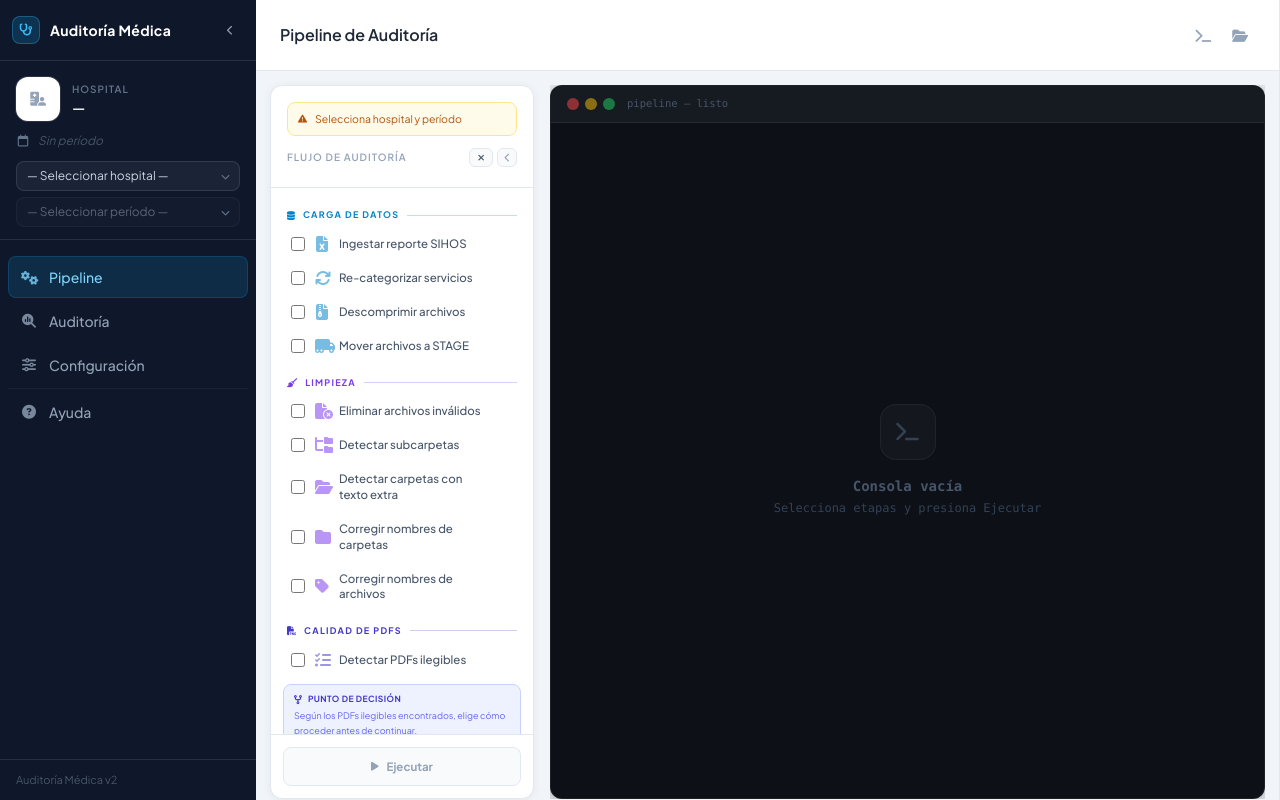
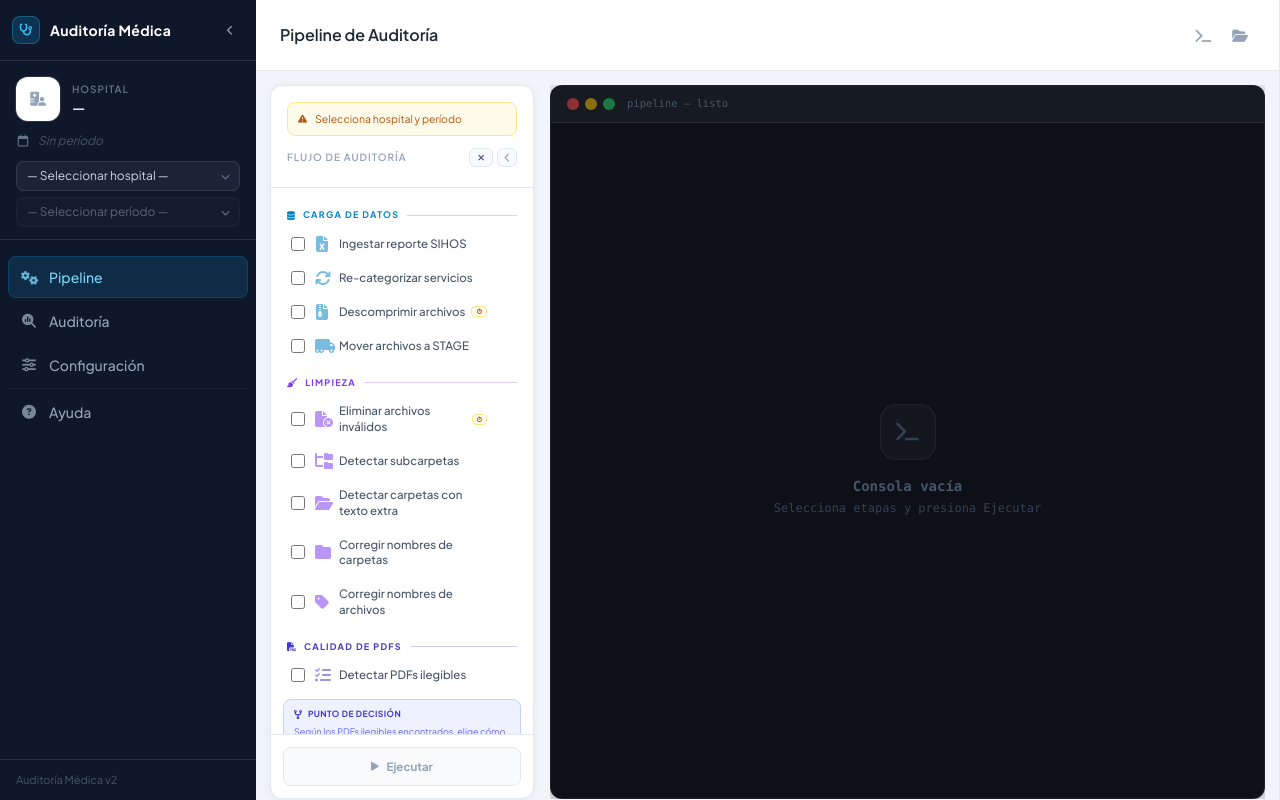
Before and after one commit to SanAfaGal/medical-audit-v2, a FastAPI app: page / in a window 1280 px wide. Run offline with FastAPI, Linux system fonts and the light colour scheme; data that the repository does not hold is empty; parts of the project's set-up code (start-up, migrations or seed data) failed here and were passed over.

Commit message:
feat(pipeline): agregar badge ⏱ a etapas intensivas y limpiar descripciones
Marca con heavy:true las etapas que pueden tardar mucho:
COMPRESS_AUDIT, LOAD_DRIVE_ZIP, REMOVE_NON_PDF. Elimina el prefijo
⏱ redundante del texto de las descripciones ya que el badge lo representa.

Co-Authored-By: Claude Sonnet 4.6 <noreply@anthropic.com>

```diff
--- a/app/templates/pipeline/index.html
+++ b/app/templates/pipeline/index.html
@@ -921,12 +921,12 @@ function pipeline() {
       { type:'phase', label:'Carga de datos', color:'#0284c7', icon:'fa-solid fa-database' },
       { type:'stage', id:'LOAD_AND_PROCESS',    label:'Ingestar reporte SIHOS',    icon:'fa-solid fa-file-excel',    phaseColor:'#0284c7' },
       { type:'stage', id:'RECATEGORIZE_SERVICES', label:'Re-categorizar servicios', icon:'fa-solid fa-arrows-rotate', phaseColor:'#0284c7' },
-      { type:'stage', id:'LOAD_DRIVE_ZIP',      label:'Descomprimir archivos',     icon:'fa-solid fa-file-zipper',   phaseColor:'#0284c7' },
+      { type:'stage', id:'LOAD_DRIVE_ZIP',      label:'Descomprimir archivos',     icon:'fa-solid fa-file-zipper',   phaseColor:'#0284c7', heavy:true },
       { type:'stage', id:'RUN_STAGING',         label:'Mover archivos a STAGE',    icon:'fa-solid fa-truck-moving',  phaseColor:'#0284c7' },
 
       // ── 2. LIMPIEZA ──────────────────────────────────────────────────────
       { type:'phase', label:'Limpieza', color:'#7c3aed', icon:'fa-solid fa-broom' },
-      { type:'stage', id:'REMOVE_NON_PDF',                label:'Eliminar archivos inválidos',        icon:'fa-solid fa-file-circle-xmark',      phaseColor:'#7c3aed' },
+      { type:'stage', id:'REMOVE_NON_PDF',                label:'Eliminar archivos inválidos',        icon:'fa-solid fa-file-circle-xmark',      phaseColor:'#7c3aed', heavy:true },
       { type:'stage', id:'CHECK_NESTED_FOLDERS',          label:'Detectar subcarpetas',               icon:'fa-solid fa-folder-tree',            phaseColor:'#7c3aed' },
       { type:'stage', id:'CHECK_FOLDERS_WITH_EXTRA_TEXT', label:'Detectar carpetas con texto extra',  icon:'fa-solid fa-folder-open',            phaseColor:'#7c3aed' },
       { type:'stage', id:'NORMALIZE_DIR_NAMES',           label:'Corregir nombres de carpetas',       icon:'fa-solid fa-folder',                 phaseColor:'#7c3aed' },
@@ -954,7 +954,7 @@ function pipeline() {
       // ── 5. CIERRE ────────────────────────────────────────────────────────
       { type:'phase', label:'Cierre', color:'#059669', icon:'fa-solid fa-box-archive' },
       { type:'stage', id:'ORGANIZE',       label:'Organizar en AUDIT',   icon:'fa-solid fa-boxes-stacked', phaseColor:'#059669' },
-      { type:'stage', id:'COMPRESS_AUDIT', label:'Comprimir documentos', icon:'fa-solid fa-file-zipper',  phaseColor:'#059669' },
+      { type:'stage', id:'COMPRESS_AUDIT', label:'Comprimir documentos', icon:'fa-solid fa-file-zipper',  phaseColor:'#059669', heavy:true },
 
       // ── 6. DESCARGAS — SIHOS ────────────────────────────────────────────
       { type:'phase', label:'Descargas · SIHOS', color:'#0369a1', icon:'fa-solid fa-hospital' },
@@ -981,7 +981,7 @@ function pipeline() {
       { id:'NORMALIZE_FILES',         label:'Corregir nombres de archivos',      description:'Corrige nombres en dos pasos: (1) aplica sustituciones de prefijo configuradas (ej. FVE→FEV); (2) renombra archivos con nombre inválido al formato {PREFIJO}_{NIT}_{FACTURA}.pdf. Reporta los que no se pueden renombrar.' },
       { id:'LIST_UNREADABLE_PDFS',    label:'Detectar PDFs ilegibles',           description:'Detecta PDFs de factura sin capa de texto (escaneados sin OCR). Solo lista los archivos afectados; no los modifica. Úsala para decidir entre la Opción A (eliminar + re-descargar) o la Opción B (aplicar OCR).' },
       { id:'DELETE_UNREADABLE_PDFS',  label:'Eliminar PDFs ilegibles',           description:'[Opción A] Elimina permanentemente los PDFs detectados sin capa de texto. Combínala con "Descargar PDFs desde SIHOS" para reemplazarlos con versiones digitales correctas.' },
-      { id:'CHECK_INVOICES',          label:'Aplicar OCR a los PDFs',            description:'[Opción B] ⏱ Proceso intensivo — puede tardar varios minutos. Aplica OCR con ocrmypdf (8 hilos en paralelo) a los PDFs sin capa de texto y los convierte a PDF/A con texto extraíble.' },
+      { id:'CHECK_INVOICES',          label:'Aplicar OCR a los PDFs',            description:'[Opción B] Aplica OCR con ocrmypdf (8 hilos en paralelo) a los PDFs sin capa de texto y los convierte a PDF/A con texto extraíble.' },
       { id:'VERIFY_INVOICE_CODE',     label:'Verificar número en PDF',           description:'Lee el texto de cada PDF de factura y verifica que el número de la carpeta aparezca dentro del documento. Reporta con [WARN] las facturas cuyo PDF no contiene su propio número.' },
       { id:'CHECK_INVOICE_NUMBER_ON_FILES', label:'Verificar nombres de archivos', description:'Recorre cada carpeta de STAGE y verifica que todos los archivos contengan el número de factura de la carpeta en su nombre. Reporta los archivos desajustados.' },
       { id:'CHECK_DIRS',              label:'Detectar carpetas faltantes',        description:'Comprueba que cada factura en estado PRESENTE tenga su carpeta en STAGE. Las que no la tienen se marcan como FALTANTE para recuperarlas desde Drive.' },
@@ -991,10 +991,10 @@ function pipeline() {
       { id:'VERIFY_CUFE',             label:'Verificar CUFE',                     description:'Valida que cada PDF de factura contenga un código CUFE válido. Las carpetas sin CUFE se renombran añadiendo el sufijo _SINCUFE para identificación visual.' },
       { id:'ORGANIZE',                label:'Organizar en AUDIT',                 description:'Mueve de STAGE a AUDIT las carpetas de facturas PRESENTE sin hallazgos pendientes, organizándolas en subcarpetas por administradora y contrato. Actualiza su estado a AUDITADA en la base de datos.' },
       { id:'COMPRESS_AUDIT',          label:'Comprimir documentos',               description:'Comprime con Ghostscript (calidad ebook, 150 dpi) todos los PDFs en AUDIT. Reduce el tamaño de archivo sin pérdida visual significativa. Reporta ahorro total en MB. Los archivos que no puedan comprimirse se registran como advertencia y se omiten.' },
-      { id:'DOWNLOAD_INVOICES_FROM_SIHOS', label:'Descargar facturas desde SIHOS', description:'⏱ Proceso intensivo — requiere sesión en SIHOS. Descarga el PDF de factura de cada factura PENDIENTE con hallazgo sin resolver del tipo de documento seleccionado. Solo descarga la factura en sí; no otros documentos del expediente.' },
-      { id:'DOWNLOAD_MEDICATION_SHEETS',   label:'Descargar hojas de medicamentos', description:'⏱ Proceso intensivo — requiere sesión en SIHOS. Descarga las hojas de medicamentos de facturas PENDIENTE con hallazgo sin resolver del tipo seleccionado y número de admisión registrado.' },
-      { id:'DOWNLOAD_DRIVE',          label:'Descargar carpetas (Drive)',          description:'⏱ Puede tardar varios minutos. Busca en Google Drive las carpetas de facturas marcadas como FALTANTE y las descarga a STAGE. Su estado se actualiza automáticamente a PRESENTE.' },
-      { id:'DOWNLOAD_MISSING_DOCS',   label:'Descargar documentos faltantes',     description:'⏱ Puede tardar varios minutos. Para cada hallazgo pendiente, busca en Google Drive el archivo esperado ({prefijo}_{NIT}_{factura}.pdf) y lo descarga a la carpeta correspondiente en STAGE.' },
+      { id:'DOWNLOAD_INVOICES_FROM_SIHOS', label:'Descargar facturas desde SIHOS', description:'Requiere sesión en SIHOS. Descarga el PDF de factura de cada factura PENDIENTE con hallazgo sin resolver del tipo de documento seleccionado. Solo descarga la factura en sí; no otros documentos del expediente.' },
+      { id:'DOWNLOAD_MEDICATION_SHEETS',   label:'Descargar hojas de medicamentos', description:'Requiere sesión en SIHOS. Descarga las hojas de medicamentos de facturas PENDIENTE con hallazgo sin resolver del tipo seleccionado y número de admisión registrado.' },
+      { id:'DOWNLOAD_DRIVE',          label:'Descargar carpetas (Drive)',          description:'Busca en Google Drive las carpetas de facturas marcadas como FALTANTE y las descarga a STAGE. Su estado se actualiza automáticamente a PRESENTE.' },
+      { id:'DOWNLOAD_MISSING_DOCS',   label:'Descargar documentos faltantes',     description:'Para cada hallazgo pendiente, busca en Google Drive el archivo esperado ({prefijo}_{NIT}_{factura}.pdf) y lo descarga a la carpeta correspondiente en STAGE.' },
     ],
 
     get completedCount() {
```
